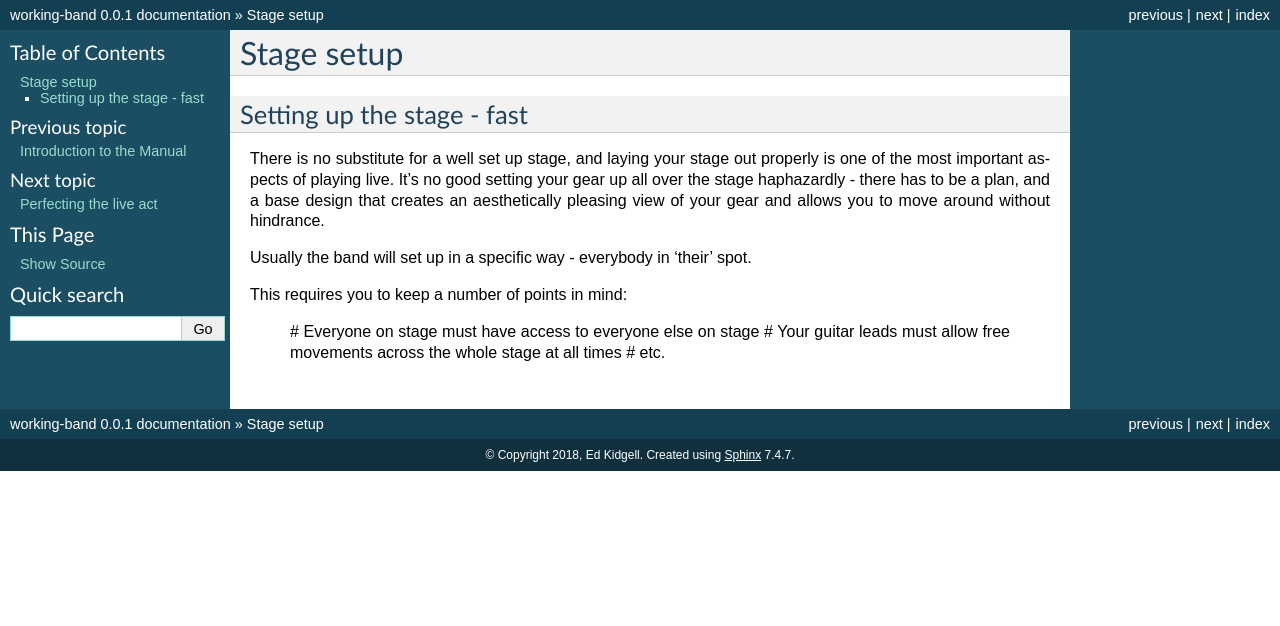
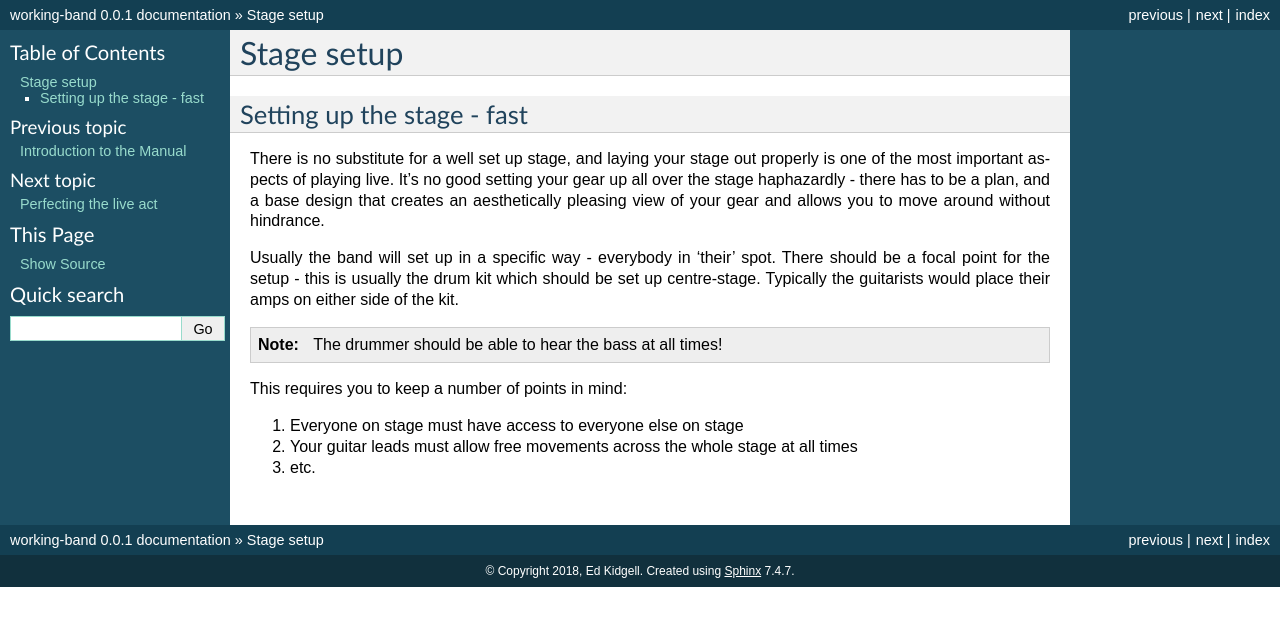
Before and after one commit to flakjakk/working-band, a Sphinx documentation site: the page built from docs/source/stagesetup.rst, in a window 1280 px wide. Shown: the top 626 px of the page. Built offline with Sphinx 7.4.7, drawn with Linux system fonts in a browser that asks for light colours.

Commit message:
Editing 'stagesetup'.

```diff
--- a/docs/source/stagesetup.rst
+++ b/docs/source/stagesetup.rst
@@ -6,10 +6,16 @@ Setting up the stage - fast
 
 There is no substitute for a well set up stage, and laying your stage out properly is one of the most important aspects of playing live. It's no good setting your gear up all over the stage haphazardly - there has to be a plan, and a base design that creates an aesthetically pleasing view of your gear and allows you to move around without hindrance.
 
-Usually the band will set up in a specific way - everybody in 'their' spot.
+Usually the band will set up in a specific way - everybody in 'their' spot. There should be a focal point for the setup - this is usually the drum kit which should be set up centre-stage. Typically the guitarists would place their amps on either side of the kit.
+
+.. note::
+
+	The drummer should be able to hear the bass at all times!
+
+
 
 This requires you to keep a number of points in mind:
 
-	# Everyone on stage must have access to everyone else on stage
-	# Your guitar leads must allow free movements across the whole stage at all times
-	# etc.
+#. Everyone on stage must have access to everyone else on stage
+#. Your guitar leads must allow free movements across the whole stage at all times
+#. etc.
```
